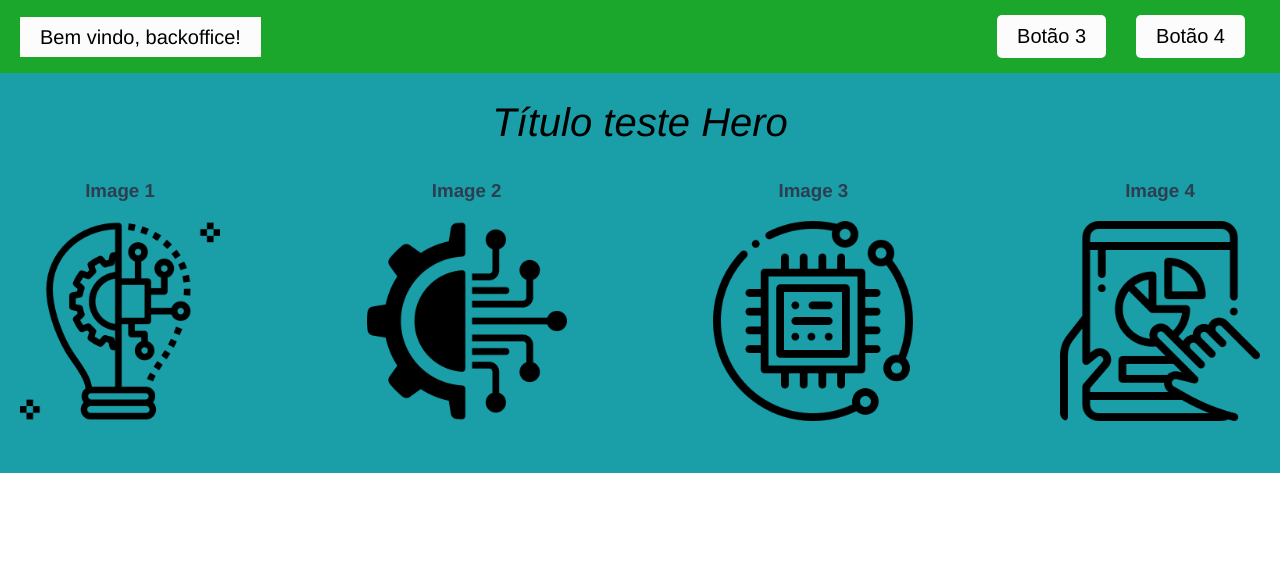
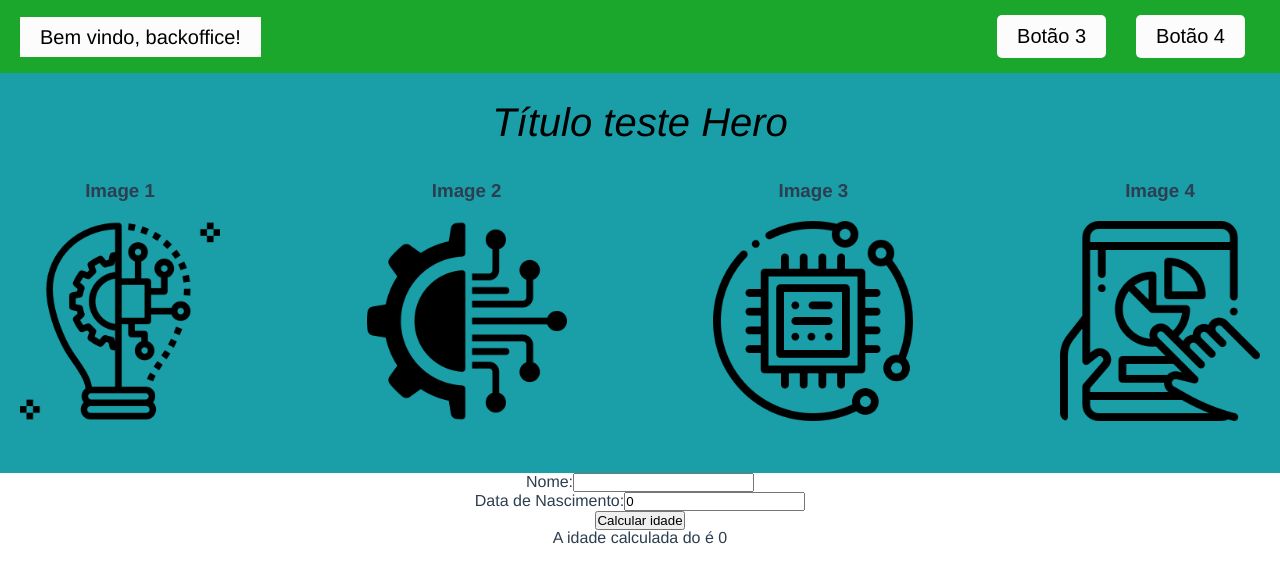
Before and after one commit to Talibert/vuets, a Vue app in the folder VueTS/: page / in a window 1280 px wide. Shown: the top 582 px of the page. Built offline with nearby package versions, Linux system fonts and the light colour scheme; the HTML template or start-up script is replaced by a standard one.

Commit message:
Utilizando reatividade com a composition API

```diff
--- a/VueTS/src/App.vue
+++ b/VueTS/src/App.vue
@@ -2,18 +2,21 @@
   <div id="app">
     <HeaderComponent />
     <HeroComponent />
+    <FormUser/>
   </div>
 </template>
 
 <script lang="ts">
 import HeaderComponent from './components/HeaderComponent.vue';
 import HeroComponent from './components/HeroComponent.vue';
+import FormUser from './components/FormUser.vue';
 
 export default {
   name: 'App',
   components: {
     HeaderComponent,
-    HeroComponent
+    HeroComponent,
+    FormUser
   }
 }
 </script>
--- /dev/null
+++ b/VueTS/src/components/FormUser.vue
@@ -0,0 +1,37 @@
+<template>
+    <div>
+        <form class="formulario">
+            <label for="nome">Nome:</label>
+            <input type="text" id="nome" name="nome" v-model="nome">
+            <br>
+            <label for="dataNascimento">Data de Nascimento:</label>
+            <input type="number" id="dataNascimento" name="dataNascimento" v-model="dataNascimento">
+        </form>
+    </div>
+
+    <button class="botao" v-on:click="calcularIdade">
+        Calcular idade
+    </button>
+
+    <p>
+        A idade calculada do {{ nome }} é {{ idade }}
+    </p>
+</template>
+
+<script setup lang="ts">
+    import { ref } from 'vue';
+
+    const nome = ref("");
+    const dataNascimento = ref(0);
+    const idade = ref(0);
+
+    function calcularIdade(){
+        debugger
+        idade.value = 2025 - dataNascimento.value;
+    }
+
+</script>
+
+<style>
+
+</style>
```
